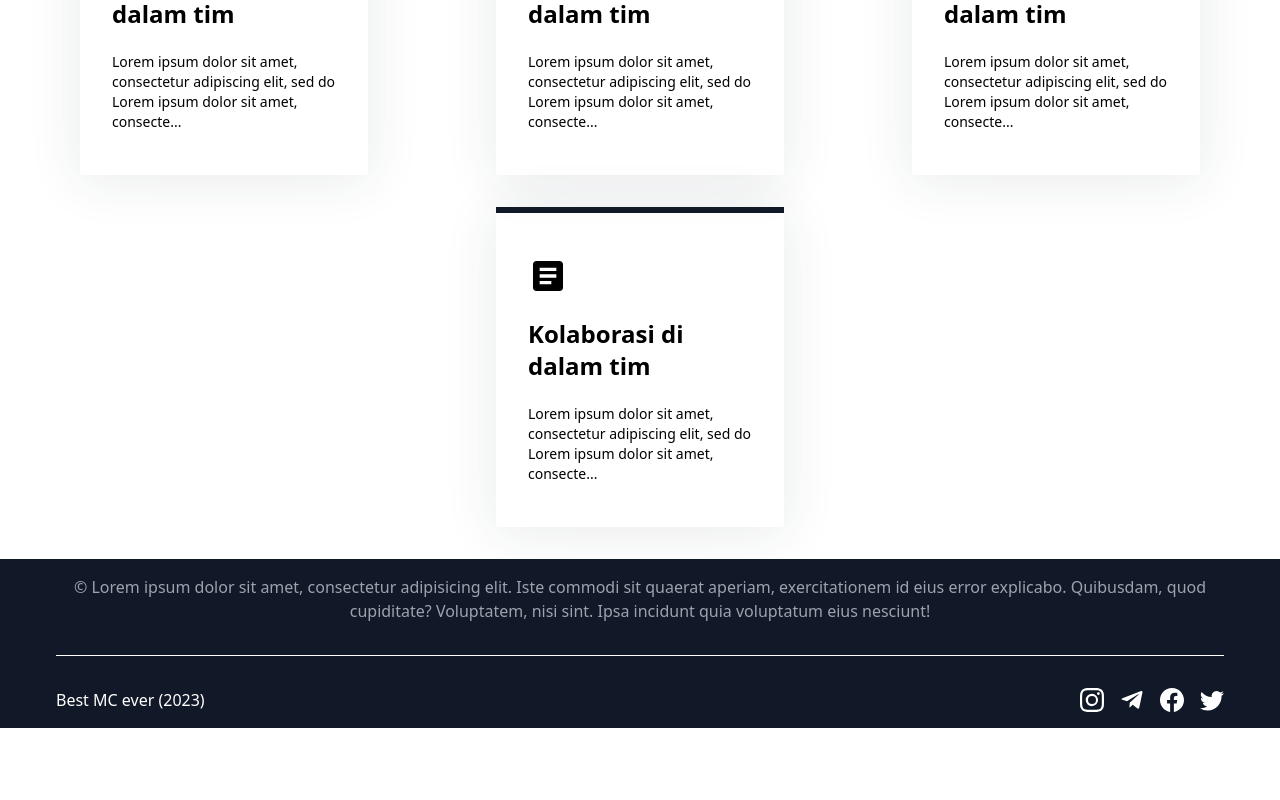
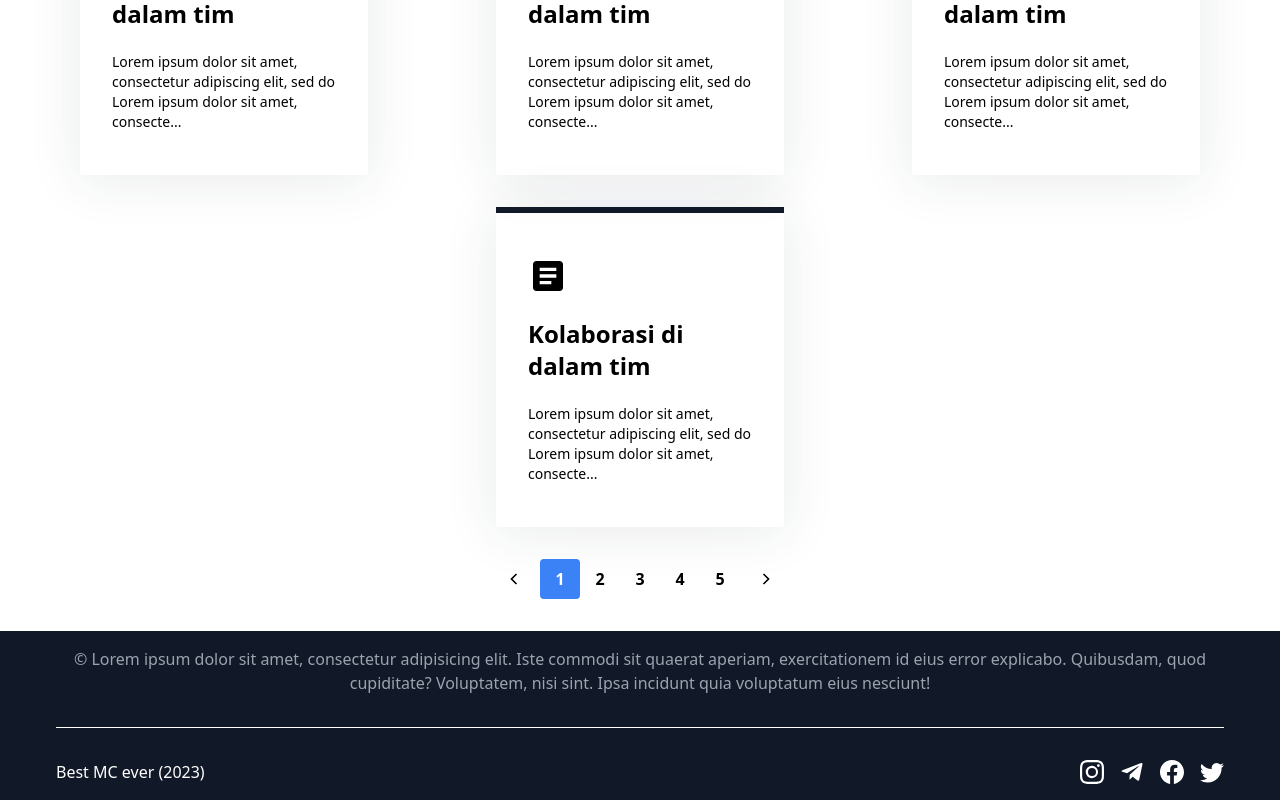
Before and after one commit to ufoBeliever/mc_f, a React (Create React App) app: page /news in a window 1280 px wide. Shown: the part 1033-1833 px from the top of the page. Before the commit the page ends 1761 px from the top, so only its background shows below. Built offline with nearby package versions, Linux system fonts and the light colour scheme.

Commit message:
feat: pagination added

```diff
--- /dev/null
+++ b/src/components/Pagination/index.tsx
@@ -0,0 +1,64 @@
+import { PaginationButton } from "../PaginationButton";
+import { GrFormNext, GrFormPrevious } from "react-icons/gr";
+import React from "react";
+import { PaginationProps } from "./types";
+
+export const Pagination: React.FC<PaginationProps> = ({
+  value,
+  limit,
+  setValue,
+}) => {
+  const fill = (from: number) => {
+    let res = [];
+    for (let i = 0; i < 5; i++) {
+      if (from + i <= limit) {
+        res.push(from + i);
+      }
+    }
+    return res;
+  };
+
+  const stage = Math.floor((value - 1) / 5);
+
+  const incrementValue = () => {
+    if (value < limit) {
+      setValue((prev) => prev + 1);
+    }
+  };
+
+  const decrementValue = () => {
+    if (value > 1) {
+      setValue((prev) => prev - 1);
+    }
+  };
+  return (
+    <div className="flex items-center">
+      <button
+        disabled={value === 1}
+        className="rounded-full hover:bg-blue-200 p-2 mr-2 disabled:bg-transparent"
+        onClick={decrementValue}
+      >
+        <GrFormPrevious size="20px" />
+      </button>
+      <div>
+        {fill(stage * 5 + 1).map((e) => {
+          return (
+            <PaginationButton
+              key={e}
+              num={e}
+              checked={value === e}
+              onClick={() => setValue(e)}
+            />
+          );
+        })}
+      </div>
+      <button
+        disabled={value === limit}
+        className="rounded-full hover:bg-blue-200 p-2 ml-2 disabled:bg-transparent"
+        onClick={incrementValue}
+      >
+        <GrFormNext size="20px" />
+      </button>
+    </div>
+  );
+};
--- /dev/null
+++ b/src/components/Pagination/types.d.ts
@@ -0,0 +1,5 @@
+export interface PaginationProps {
+  value: number;
+  setValue: React.Dispatch<React.SetStateAction<number>>;
+  limit: number;
+}
--- /dev/null
+++ b/src/components/PaginationButton/index.tsx
@@ -0,0 +1,20 @@
+import React from "react";
+import { PaginationButtonProps } from "./types";
+
+export const PaginationButton: React.FC<PaginationButtonProps> = ({
+  num,
+  checked,
+  ...rest
+}) => {
+  return (
+    <button
+      className={
+        "font-semibold w-10 h-10 hover:bg-blue-200 rounded transition " +
+        (checked ? "hover:bg-blue-500 bg-blue-500 text-white" : "")
+      }
+      {...rest}
+    >
+      {num}
+    </button>
+  );
+};
--- /dev/null
+++ b/src/components/PaginationButton/types.d.ts
@@ -0,0 +1,7 @@
+import { HTMLAttributes } from "react";
+
+export interface PaginationButtonProps
+  extends HTMLAttributes<HTMLButtonElement> {
+  num: number | string;
+  checked?: boolean;
+}
--- a/src/components/index.ts
+++ b/src/components/index.ts
@@ -3,3 +3,5 @@ export * from "./NewsPreview";
 export * from "./Heading";
 export * from "./PrimaryButton";
 export * from "./NewsCard";
+export * from "./Pagination";
+export * from "./PaginationButton";
--- a/src/pages/News/index.tsx
+++ b/src/pages/News/index.tsx
@@ -1,11 +1,15 @@
-import { Heading, NewsCard } from "../../components";
+import { useState } from "react";
+import { Heading, NewsCard, Pagination } from "../../components";
 import "./style.scss";
 
 export const News = () => {
+  const paginationLimit = 24;
+  const [paginationValue, setPaginationValue] = useState<number>(1);
+
   return (
-    <div>
+    <div className="flex flex-col items-center">
       <Heading label="Latest news of Best MC ever" />
-      <div className="flex flex-wrap justify-around gap-8 mt-8">
+      <div className="flex flex-wrap justify-around gap-8 my-8">
         <div className="hidden" />
         {[1, 2, 3, 4, 5, 6, 7, 8, 9, 10].map((e) => {
           return (
@@ -17,6 +21,11 @@ export const News = () => {
           );
         })}
       </div>
+      <Pagination
+        value={paginationValue}
+        limit={paginationLimit}
+        setValue={setPaginationValue}
+      />
     </div>
   );
 };
```
